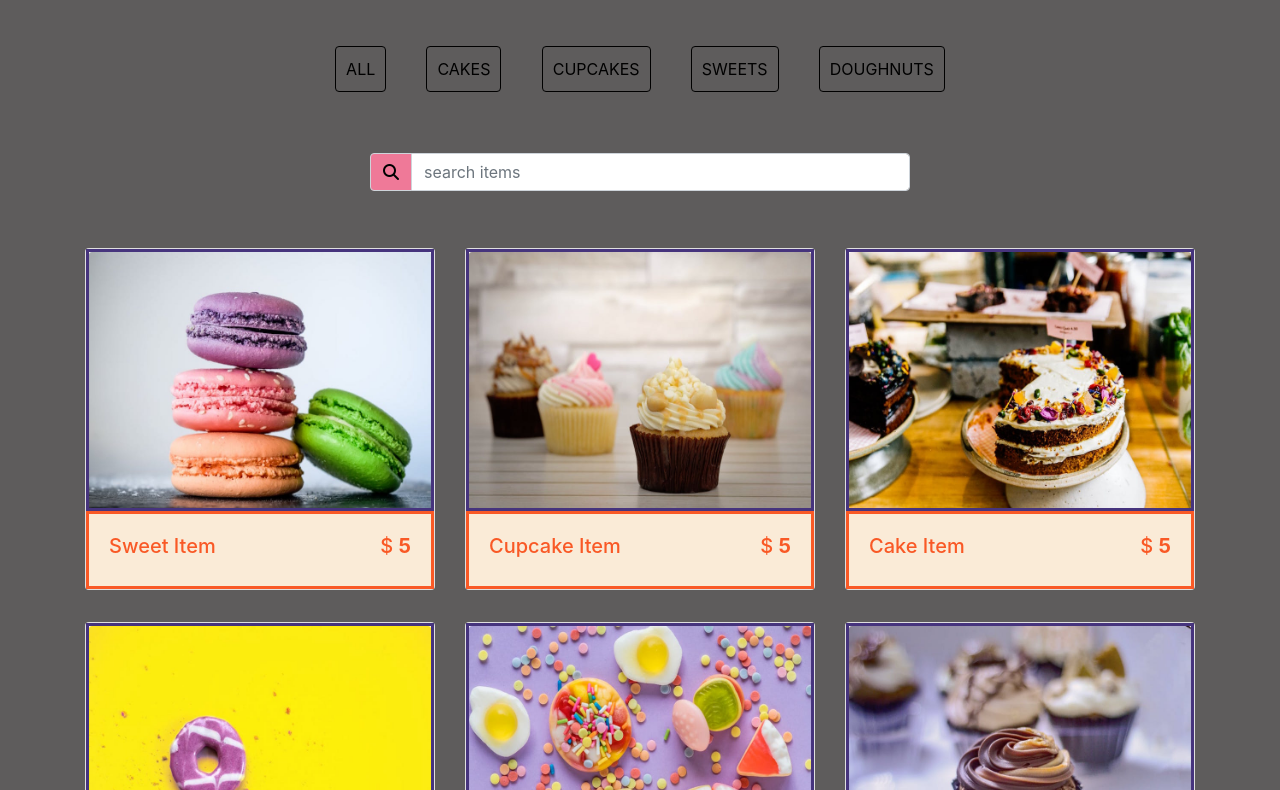
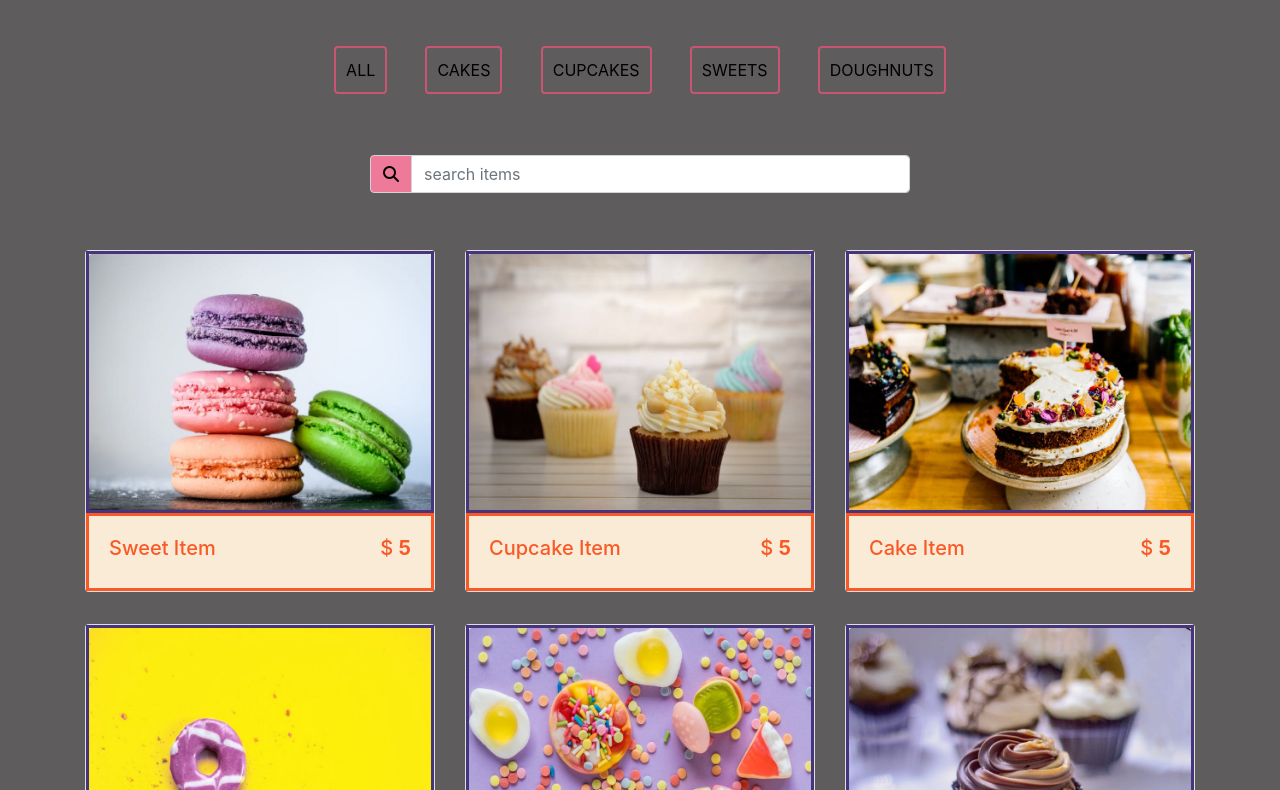
Before and after one commit to yoyogi009/my-store, a website: page index.html in a window 1280 px wide. Shown: the part 148-938 px from the top of the page. Drawn offline with nearby package versions, Linux system fonts and the light colour scheme; files whose address does not match are found by name.

Commit message:
fourth commit

```diff
--- a/css/style.css
+++ b/css/style.css
@@ -16,7 +16,7 @@ body {
   margin: 25px;
 }
 .btn{
-  border: 1px solid ;
+  border: 2px solid ;
   padding: 10px;
 
 
@@ -27,7 +27,7 @@ body {
 }
 .btn-black {
   color: #000 !important;
-  border-color: #000 !important;
+  border-color: #ca5473 !important;
 }
 .btn-black:hover {
   color: #ef7998 !important;
```
